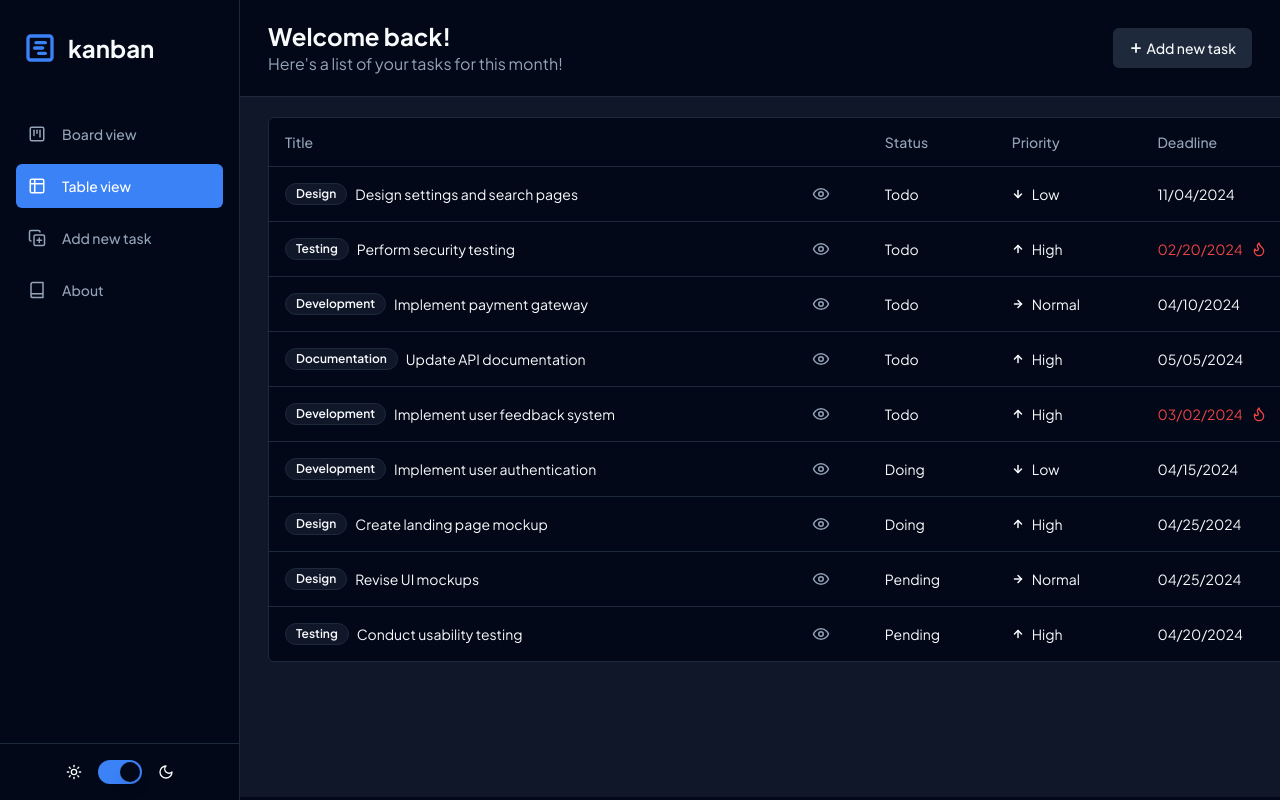
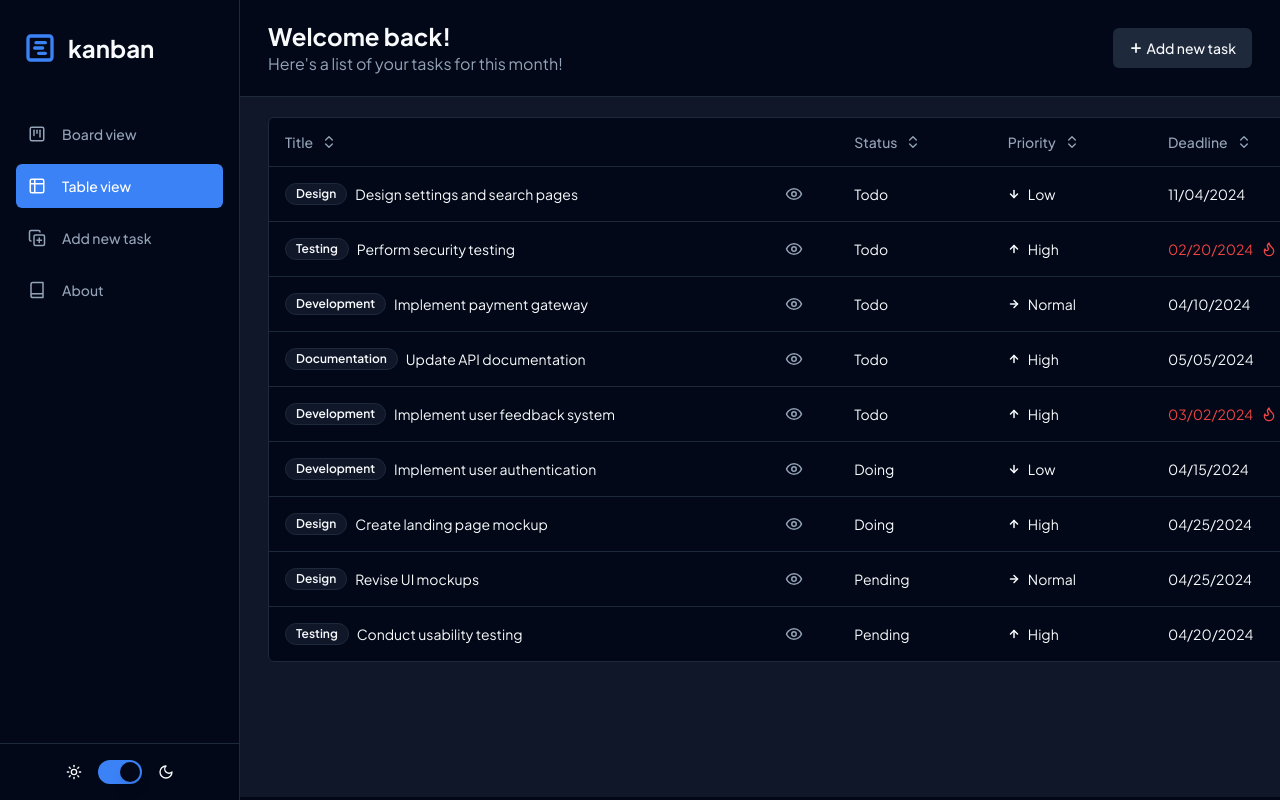
Before and after one commit to kimhuy011199/react-kanban, a React (Vite) app: page / in a window 1280 px wide. Both pictures are taken after a click on the item "Table view". Built offline with nearby package versions, Linux system fonts and the light colour scheme.

Commit message:
Handle sort table

```diff
--- a/src/components/Table.tsx
+++ b/src/components/Table.tsx
@@ -1,7 +1,10 @@
+import { useMemo, useState } from 'react';
 import { useSelector } from 'react-redux';
 import {
+  SortingState,
   flexRender,
   getCoreRowModel,
+  getSortedRowModel,
   useReactTable,
 } from '@tanstack/react-table';
 import {
@@ -15,16 +18,21 @@ import {
 import { RootState } from '@/store';
 import { TABLE_COLUMNS } from './TableColumn';
 import { flattenTodo } from '@/lib/utils';
-import { useMemo } from 'react';
 
 const TableView = () => {
   const data = useSelector((state: RootState) => state.todo.data);
   const flattenData = useMemo(() => flattenTodo(data), [data]);
+  const [sorting, setSorting] = useState<SortingState>([]);
 
   const table = useReactTable({
     data: flattenData,
     columns: TABLE_COLUMNS,
     getCoreRowModel: getCoreRowModel(),
+    onSortingChange: setSorting,
+    getSortedRowModel: getSortedRowModel(),
+    state: {
+      sorting,
+    },
   });
 
   return (
--- a/src/components/TableColumn.tsx
+++ b/src/components/TableColumn.tsx
@@ -5,11 +5,14 @@ import { Eye, Flame } from 'lucide-react';
 import { PriorityItem } from './PriorityBadge';
 import { Badge } from './ui/badge';
 import DetailTodoSheet from './DetailTodoSheet';
+import TableHeader from './TableHeader';
 
 export const TABLE_COLUMNS: ColumnDef<Task>[] = [
   {
     accessorKey: 'title',
-    header: 'Title',
+    header: ({ column }) => {
+      return <TableHeader column={column} title="Title" />;
+    },
     cell: ({ row }) => {
       const title = row.getValue('title') as string;
       const { label = '' } = row.original;
@@ -35,7 +38,9 @@ export const TABLE_COLUMNS: ColumnDef<Task>[] = [
   },
   {
     accessorKey: 'status',
-    header: 'Status',
+    header: ({ column }) => {
+      return <TableHeader column={column} title="Status" />;
+    },
     cell: ({ row }) => {
       const status = row.getValue('status') as string;
       return <div className="first-letter:uppercase">{status}</div>;
@@ -43,7 +48,9 @@ export const TABLE_COLUMNS: ColumnDef<Task>[] = [
   },
   {
     accessorKey: 'priority',
-    header: 'Priority',
+    header: ({ column }) => {
+      return <TableHeader column={column} title="Priority" />;
+    },
     cell: ({ row }) => {
       const priority = row.getValue('priority') as string;
       return <PriorityItem priority={priority} className="gap-2" />;
@@ -51,7 +58,9 @@ export const TABLE_COLUMNS: ColumnDef<Task>[] = [
   },
   {
     accessorKey: 'deadline',
-    header: 'Deadline',
+    header: ({ column }) => {
+      return <TableHeader column={column} title="Deadline" />;
+    },
     cell: ({ row }) => {
       const deadlineValue = row.getValue('deadline') as string;
       const isMetDeadline = new Date(deadlineValue) < new Date();
--- /dev/null
+++ b/src/components/TableHeader.tsx
@@ -0,0 +1,29 @@
+import { ChevronsUpDown, ArrowDownAZ, ArrowDownZA } from 'lucide-react';
+import { Button } from './ui/button';
+
+const TableHeader = ({ column, title }: { column: any; title: string }) => {
+  const sorted = column.getIsSorted();
+  const renderSortedIcon =
+    sorted === 'asc' ? (
+      <ArrowDownAZ className="h-4 w-4" />
+    ) : (
+      <ArrowDownZA className="h-4 w-4" />
+    );
+
+  return (
+    <Button
+      variant="ghost"
+      onClick={() => column.toggleSorting(sorted === 'asc')}
+      className="-ml-3 p-3"
+    >
+      <span className="mr-2">{title}</span>
+      {!sorted ? (
+        <ChevronsUpDown className="h-4 w-4" />
+      ) : (
+        <>{renderSortedIcon}</>
+      )}
+    </Button>
+  );
+};
+
+export default TableHeader;
```
